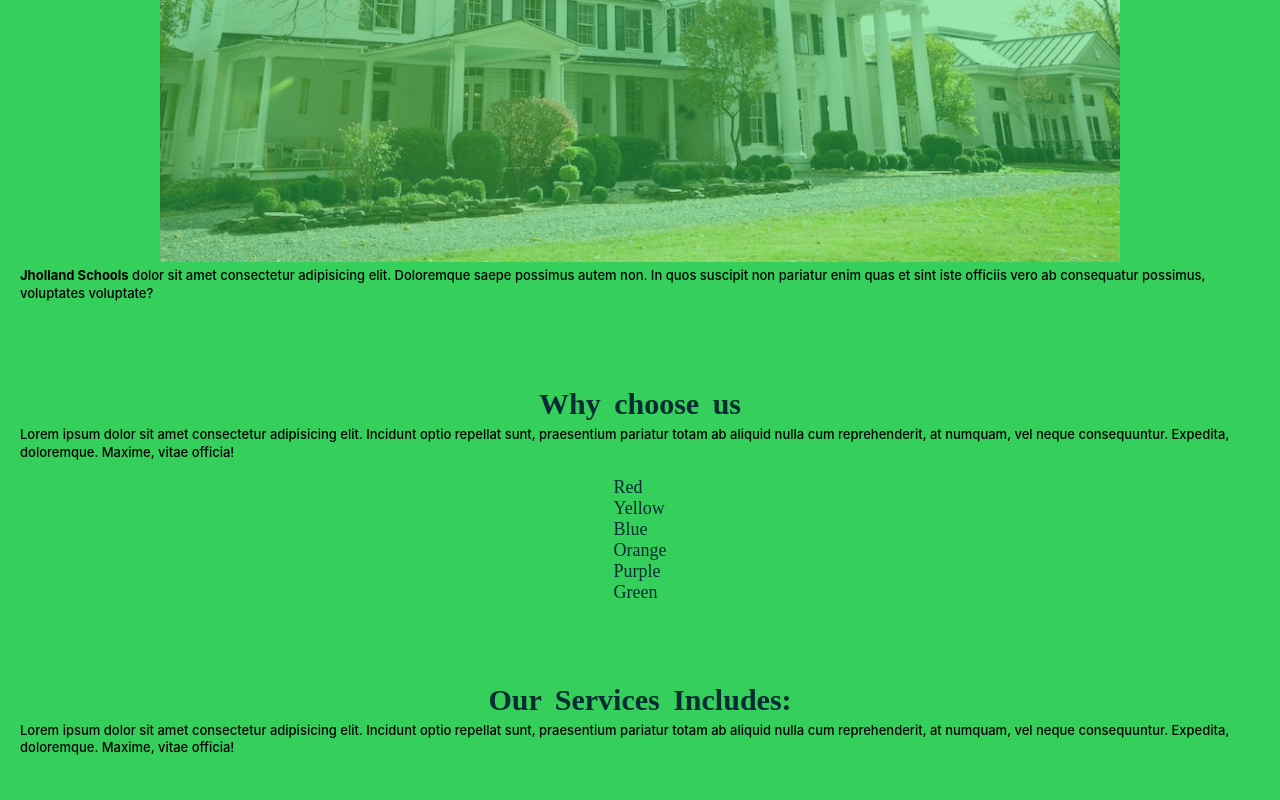
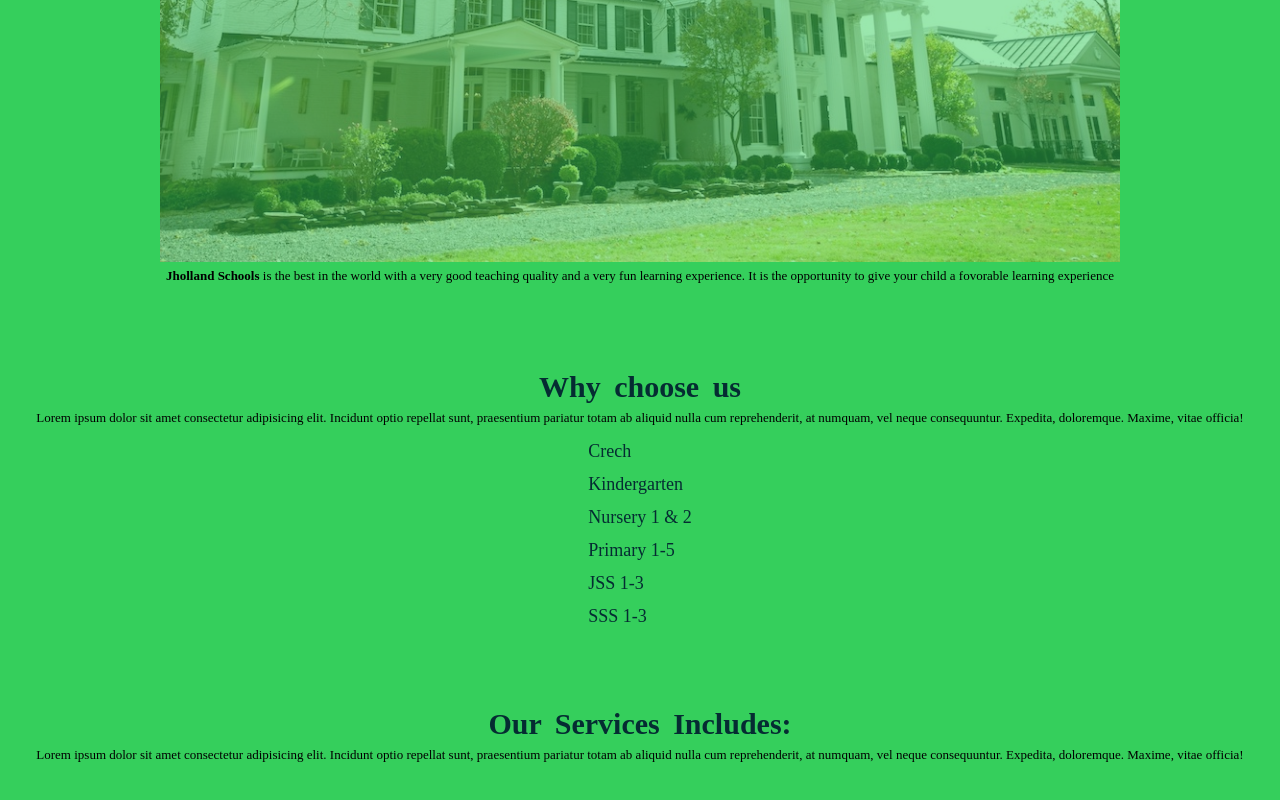
Before and after one commit to M1K3Y-917/jholland, a plain HTML site: page index.html in a window 1280 px wide. Shown: the part 486-1286 px from the top of the page. Drawn offline with Linux system fonts and the light colour scheme.

Commit message:
optimizations

```diff
--- a/index.html
+++ b/index.html
@@ -25,12 +25,8 @@
 
         <h1>About us</h1>
         <img class="abt--img" src="gal-1.jpeg">
-        <p><strong>Jholland Schools</strong> dolor sit amet consectetur adipisicing elit. Doloremque saepe possimus
-            autem
-            non. In quos
-            suscipit
-            non pariatur enim quas et sint iste officiis vero ab consequatur possimus, voluptates voluptate?
-        </p>
+        <p><strong>Jholland Schools</strong> is the best in the world with a very good teaching quality and a very fun
+            learning experience. It is the opportunity to give your child a fovorable learning experience
     </div>
     <div class="section sections why" id="why">
 
@@ -39,24 +35,24 @@
             totam ab aliquid nulla cum reprehenderit, at numquam, vel neque consequuntur. Expedita, doloremque. Maxime,
             vitae officia!
         </p>
-        <ul>
+        <ul class="classes">
             <li>
-                Red
+                Crech
             </li>
             <li>
-                Yellow
+                Kindergarten
             </li>
             <li>
-                Blue
+                Nursery 1 & 2
             </li>
             <li>
-                Orange
+                Primary 1-5
             </li>
             <li>
-                Purple
+                JSS 1-3
             </li>
             <li>
-                Green
+                SSS 1-3
             </li>
         </ul>
     </div>
--- a/script.js
+++ b/script.js
@@ -1,7 +1,7 @@
 // alert("Heloo");
 
 const section = document.querySelectorAll(".sections");
-const abt = document.querySelector("#abt");
+const abt = document.querySelector(".abt--img");
 const nav = document.querySelector(".nav");
 
 const observer = new IntersectionObserver(
--- a/style.css
+++ b/style.css
@@ -16,6 +16,7 @@ html {
     align-items: center;
     z-index: 1000000000000;
     background-color: #35CF5C;
+    padding: 0 1.6rem;
 
     width: 100%;
 }
@@ -30,6 +31,12 @@ html {
     display: flex;
     gap: 2rem;
     justify-content: space-around;
+    list-style: none;
+    font-size: 1.8rem;
+    font-family: 'ObelixPro';
+    font-weight: 500;
+    padding-top: 1rem;
+    color: #052C32;
 }
 
 .nav-link {
@@ -42,6 +49,10 @@ body {
     background-color: #fff;
     background-color: #35CF5C;
     font-family: 'inter';
+    font-family: 'arial';
+    font-family: 'bahnschrift';
+    font-family: 'tahoma';
+    font-family: 'rubik';
     /* system-ui, -apple-system, BlinkMacSystemFont, 'Segoe UI', Roboto, Oxygen, Ubuntu, Cantarell, 'Open Sans', 'Helvetica Neue', sans-serif; */
 }
 
@@ -84,11 +95,14 @@ p {
     transform: translateX(-8rem);
 }
 
-ul {
+.classes {
     list-style: none;
     font-size: 1.8rem;
     font-family: 'ObelixPro';
     font-weight: 500;
     padding-top: 1rem;
     color: #052C32;
+    display: flex;
+    flex-direction: column;
+    gap: 1.2rem;
 }
```
